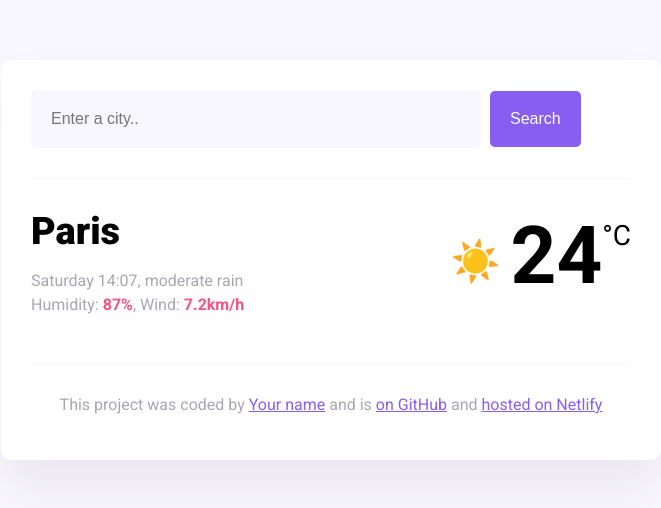
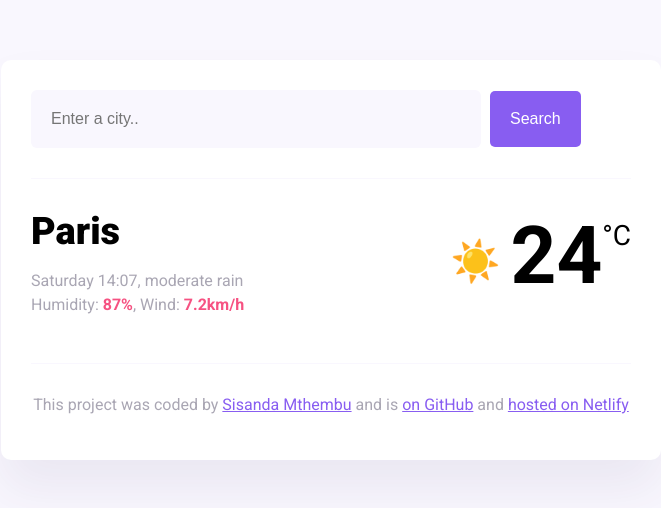
Before and after one commit to Akhona00/Weather_app, a plain HTML site: page index.html in a window 1280 px wide. Shown: the whole page, without its empty margins (309-970 px from the left). Drawn offline with nearby package versions, Linux system fonts and the light colour scheme.

Commit message:
Update index.html
I added the link of my profile from github and also the link of my projected that I posted on github

```diff
--- a/index.html
+++ b/index.html
@@ -47,8 +47,14 @@
       <footer>
         <p>
           This project was coded by
-          <a href="#" target="_blank">Your name</a> and is
-          <a href="#" target="_blank"> on GitHub</a> and
+          <a href="https://github.com/Akhona00" target="_blank"
+            >Sisanda Mthembu</a
+          >
+          and is
+          <a href="https://github.com/Akhona00/Weather_app" target="_blank">
+            on GitHub</a
+          >
+          and
           <a href="#" target="_blank">hosted on Netlify</a>
         </p>
       </footer>
```
